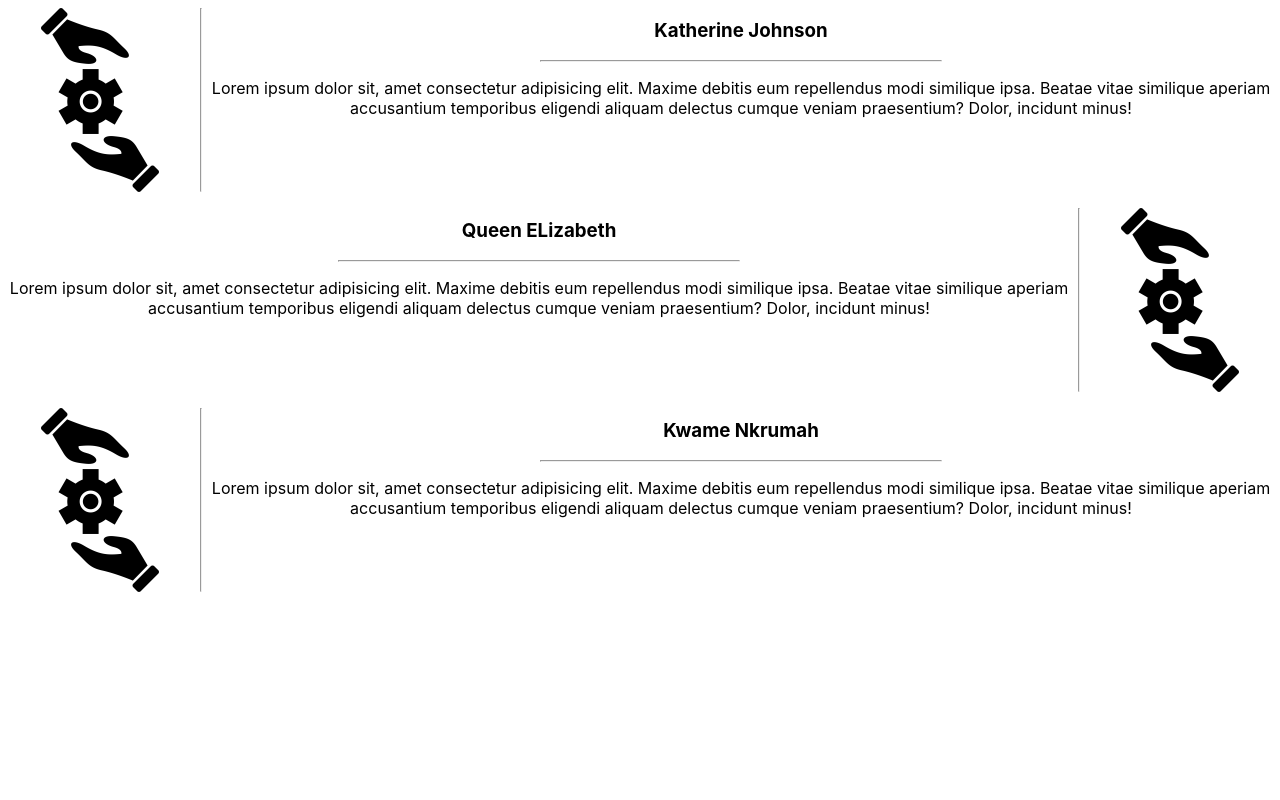
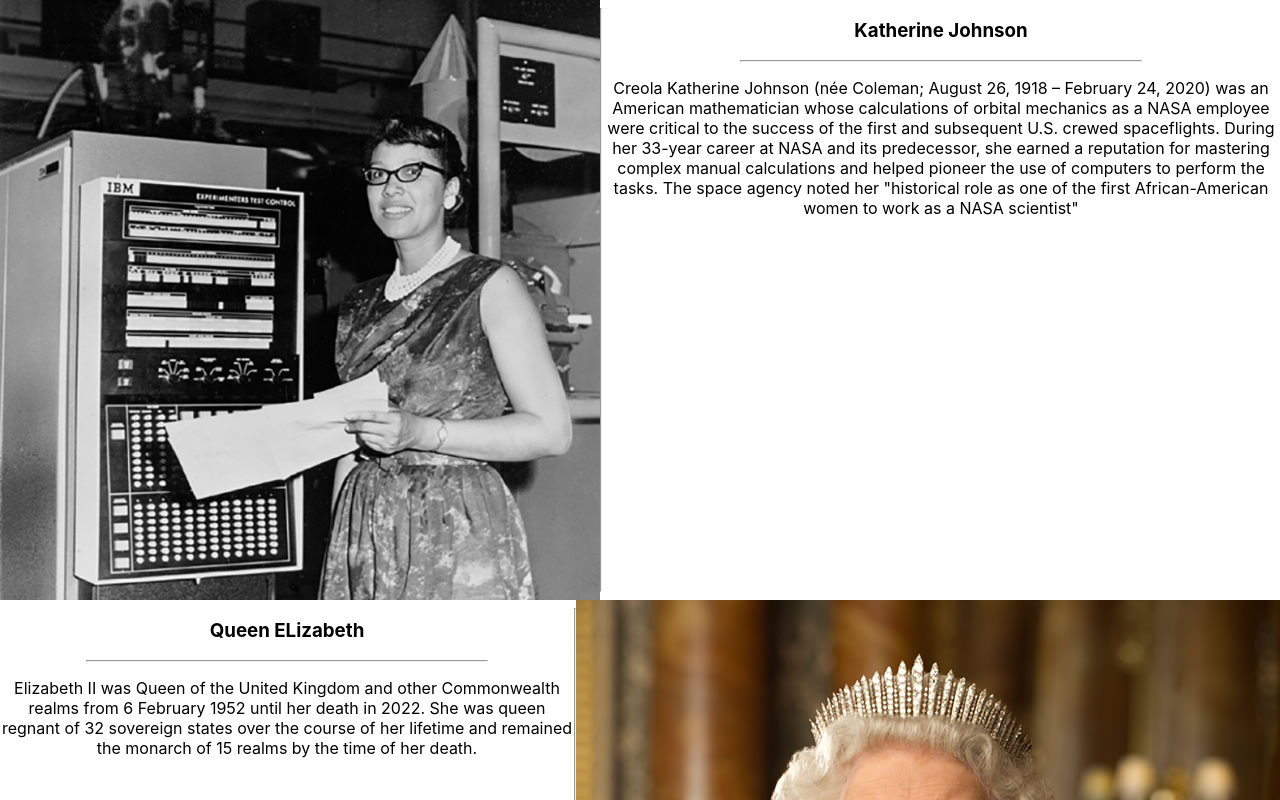
Before and after one commit to kencal20/dbc_reactproject1, a React (Create React App) app: page / in a window 1280 px wide. Shown: the top 800 px of the page. Built offline with nearby package versions, Linux system fonts and the light colour scheme.

Commit message:
import imgs replace text and  chnage of images

```diff
--- a/src/App.js
+++ b/src/App.js
@@ -1,4 +1,7 @@
-import logo from './logo.png';
+import kate from './kate.jpg';
+import nkrumah from './DrNkrumah.jpg'
+import queen from './queenElizabeth.jpg'
+
 import './styles.css'
 import './App.css';
 
@@ -6,14 +9,16 @@ function App() {
   return (
     <div className="App">
       <div className='container'>
-        <img src={logo} alt='kate' />
+        <img src={kate} alt='kate' />
         <hr />
         <section>
           <h3>
             Katherine Johnson
           </h3>
           <hr width='400px' />
-          <p>Lorem ipsum dolor sit, amet consectetur adipisicing elit. Maxime debitis eum repellendus modi similique ipsa. Beatae vitae similique aperiam accusantium temporibus eligendi aliquam delectus cumque veniam praesentium? Dolor, incidunt minus!</p>
+          <p>Creola Katherine Johnson (née Coleman; August 26, 1918 – February 24, 2020) was an American mathematician whose calculations of orbital mechanics as a NASA employee were critical to the success of the first and subsequent U.S. crewed spaceflights.
+            During her 33-year career at NASA and its predecessor, she earned a reputation for mastering complex manual calculations and helped pioneer the use of computers to perform the tasks.
+            The space agency noted her "historical role as one of the first African-American women to work as a NASA scientist"</p>
         </section>
       </div>
 
@@ -23,20 +28,22 @@ function App() {
             Queen ELizabeth
           </h3>
           <hr width='400px' />
-          <p>Lorem ipsum dolor sit, amet consectetur adipisicing elit. Maxime debitis eum repellendus modi similique ipsa. Beatae vitae similique aperiam accusantium temporibus eligendi aliquam delectus cumque veniam praesentium? Dolor, incidunt minus!</p>
+          <p>Elizabeth II was Queen of the United Kingdom and other Commonwealth realms from 6 February 1952 until her death in 2022. She was queen regnant of 32 sovereign states over the course of her lifetime and remained the monarch of 15 realms by the time of her death.
+       </p>
         </section>
         <hr />
-        <img src={logo} alt='kate' />
+        <img src={queen} alt='queen elizabeth' />
       </div>
       <div className='container'>
-        <img src={logo} alt='kate' />
+        <img src={nkrumah} alt='nkrumah' />
         <hr />
         <section>
           <h3>
             Kwame Nkrumah
           </h3>
           <hr width='400px' />
-          <p>Lorem ipsum dolor sit, amet consectetur adipisicing elit. Maxime debitis eum repellendus modi similique ipsa. Beatae vitae similique aperiam accusantium temporibus eligendi aliquam delectus cumque veniam praesentium? Dolor, incidunt minus!</p>
+          <p>Francis Kwame Nkrumah was a Ghanaian politician, political theorist, and revolutionary. He was the first Prime Minister and President of Ghana, having led the Gold Coast to independence from Britain in 1957.
+          </p>
         </section>
       </div>
     </div>
```
